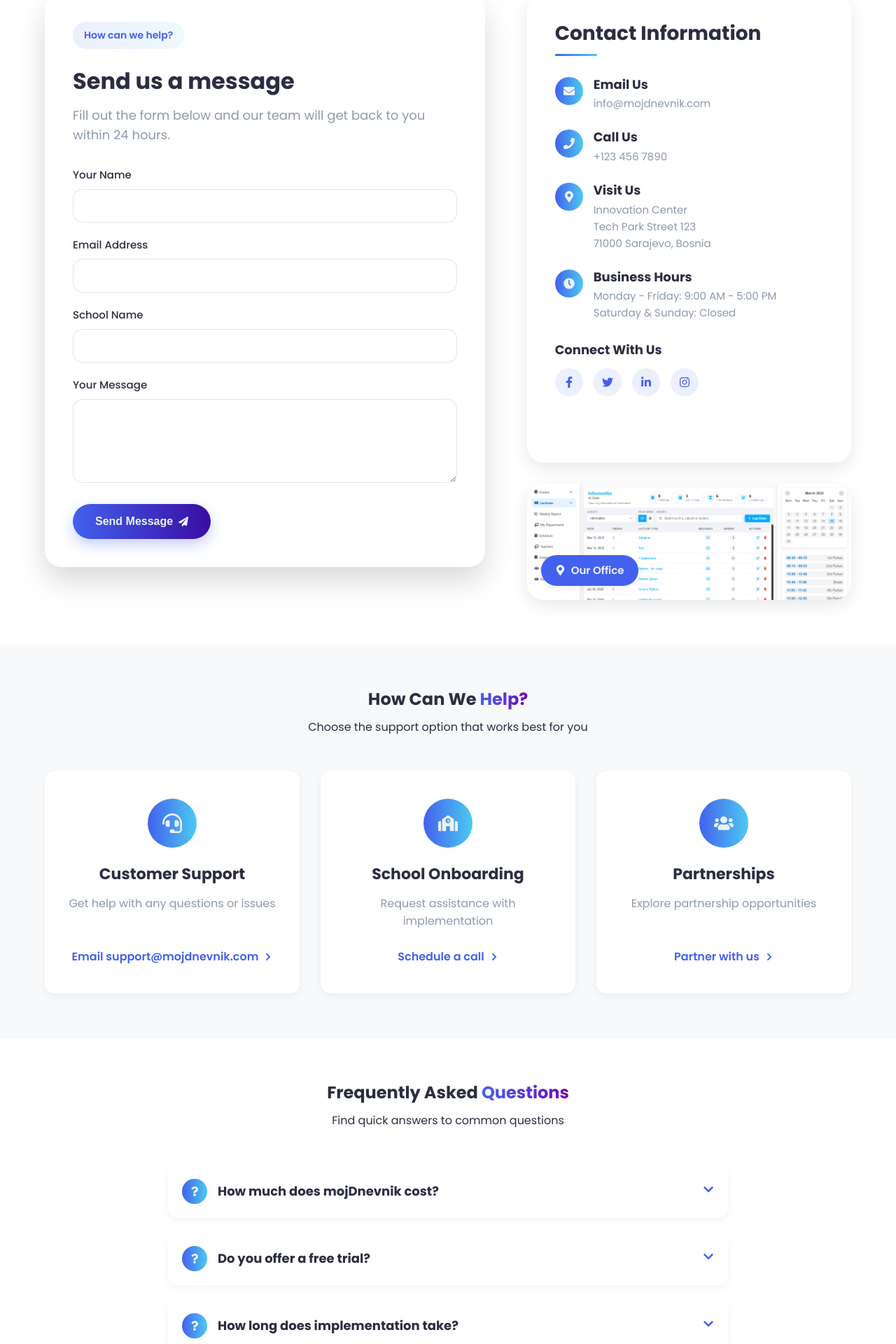
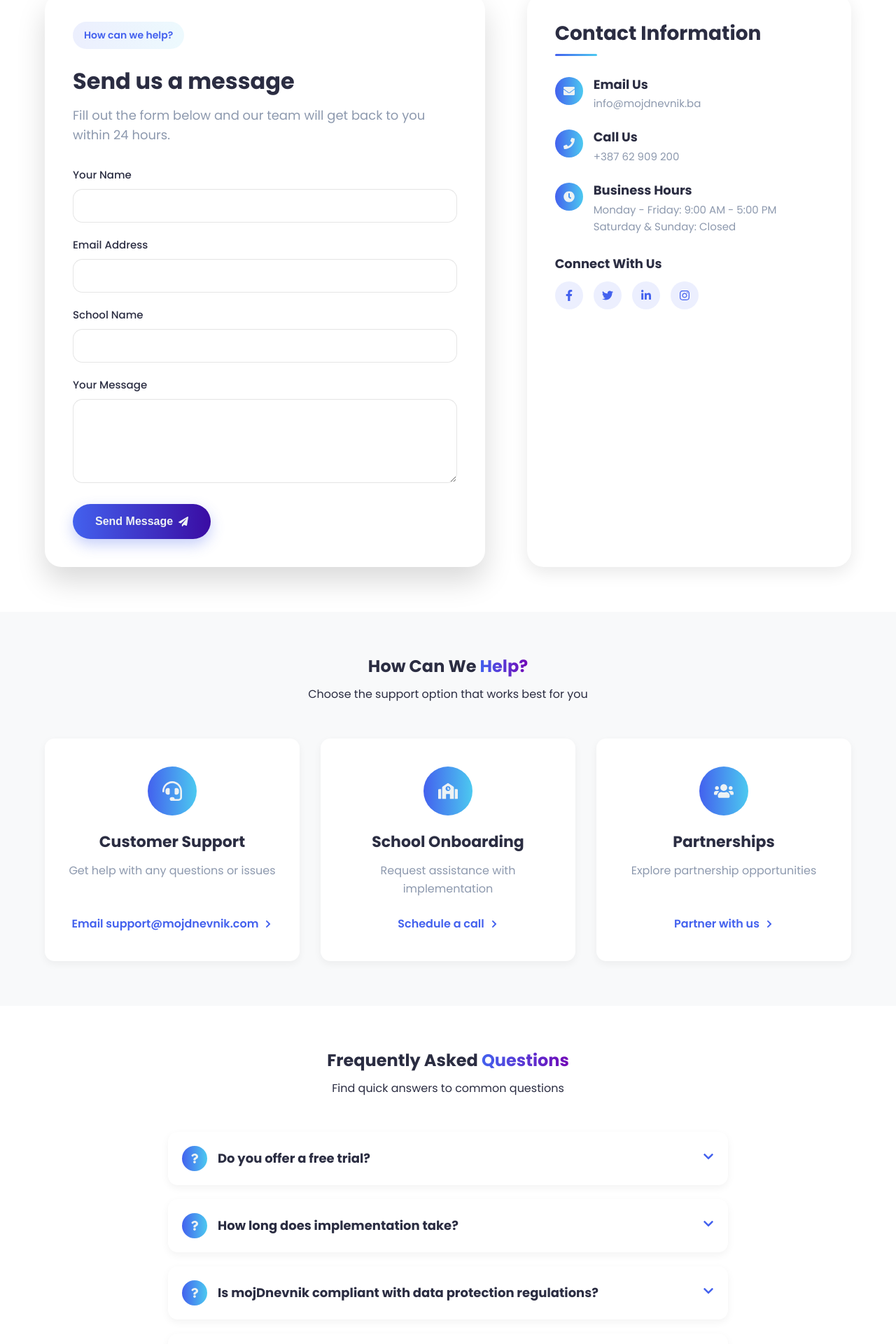
Before and after one commit to emirkugic/mojDnevnik, a React (Create React App) app: page /contact in a window 1280 px wide. Shown: the part 420-2340 px from the top of the page at 70% size. Built offline with nearby package versions, Linux system fonts and the light colour scheme.

Commit message:
configure small stuff

```diff
--- a/public/index.html
+++ b/public/index.html
@@ -24,7 +24,7 @@
       work correctly both with client-side routing and a non-root public URL.
       Learn how to configure a non-root public URL by running `npm run build`.
     -->
-    <title>React App</title>
+    <title>mojDnevnik</title>
   </head>
   <body>
     <noscript>You need to enable JavaScript to run this app.</noscript>
--- a/src/components/layout/Footer/Footer.js
+++ b/src/components/layout/Footer/Footer.js
@@ -123,7 +123,7 @@ const Footer = () => {
 					<div className="md-footer__contact">
 						<h4>Contact Us</h4>
 						<p>info@mojdnevnik.com</p>
-						<p>+123 456 7890</p>
+						<p>+387 62 909 200</p>
 						<div className="md-footer__newsletter">
 							<h4>Stay Updated</h4>
 							<div className="md-footer__form">
--- a/src/components/layout/Navbar/Navbar.js
+++ b/src/components/layout/Navbar/Navbar.js
@@ -42,11 +42,11 @@ const Navbar = () => {
 								Pricing
 							</Link>
 						</li>
-						<li>
+						{/* <li>
 							<Link to="/gallery" onClick={() => setIsMenuOpen(false)}>
 								Gallery
 							</Link>
-						</li>
+						</li> */}
 						{/* <li>
 							<Link to="/blog" onClick={() => setIsMenuOpen(false)}>
 								Blog
--- a/src/pages/Contact/Contact.js
+++ b/src/pages/Contact/Contact.js
@@ -79,11 +79,11 @@ const Contact = () => {
 
 	// FAQs data
 	const faqs = [
-		{
-			question: "How much does mojDnevnik cost?",
-			answer:
-				"We offer flexible pricing plans based on the size of your school and the features you need. Our basic plan starts at $99/month for small schools, with discounts available for annual subscriptions. Contact us for a customized quote tailored to your specific requirements.",
-		},
+		// {
+		// 	question: "How much does mojDnevnik cost?",
+		// 	answer:
+		// 		"We offer flexible pricing plans based on the size of your school and the features you need. Our basic plan starts at $99/month for small schools, with discounts available for annual subscriptions. Contact us for a customized quote tailored to your specific requirements.",
+		// },
 		{
 			question: "Do you offer a free trial?",
 			answer:
@@ -256,7 +256,7 @@ const Contact = () => {
 										</div>
 										<div className="md-contact__info-content">
 											<h3>Email Us</h3>
-											<p>info@mojdnevnik.com</p>
+											<p>info@mojdnevnik.ba</p>
 										</div>
 									</li>
 									<li>
@@ -265,10 +265,10 @@ const Contact = () => {
 										</div>
 										<div className="md-contact__info-content">
 											<h3>Call Us</h3>
-											<p>+123 456 7890</p>
+											<p>+387 62 909 200</p>
 										</div>
 									</li>
-									<li>
+									{/* <li>
 										<div className="md-contact__info-icon">
 											<FaMapMarkerAlt />
 										</div>
@@ -282,7 +282,7 @@ const Contact = () => {
 												71000 Sarajevo, Bosnia
 											</p>
 										</div>
-									</li>
+									</li> */}
 									<li>
 										<div className="md-contact__info-icon">
 											<FaClock />
@@ -337,12 +337,12 @@ const Contact = () => {
 								</div>
 							</div>
 
-							<div className="md-contact__map">
+							{/* <div className="md-contact__map">
 								<img src="/image2.png" alt="Office Location Map" />
 								<div className="md-contact__map-badge">
 									<FaMapMarkerAlt /> Our Office
 								</div>
-							</div>
+							</div> */}
 						</motion.div>
 					</div>
 				</div>
@@ -441,9 +441,9 @@ const Contact = () => {
 						<h2>Ready to transform your school management?</h2>
 						<p>Try mojDnevnik free for 30 days. No credit card required.</p>
 						<div className="md-contact__cta-buttons">
-							<a href="#" className="md-btn md-btn-primary">
+							{/* <a href="#" className="md-btn md-btn-primary">
 								Start Free Trial
-							</a>
+							</a> */}
 							<a href="#" className="md-btn md-btn-secondary">
 								Request Demo
 							</a>
--- a/src/pages/Pricing/Pricing.js
+++ b/src/pages/Pricing/Pricing.js
@@ -64,7 +64,7 @@ const Pricing = () => {
 			icon: <FaGraduationCap />,
 			iconColor: "#4CC9F0",
 			description: "Perfect for small schools just getting started",
-			price: isAnnual ? 3.99 : 4.99,
+			price: isAnnual ? 2.99 : 3.99,
 			period: isAnnual ? "/student/month, billed annually" : "/student/month",
 			savings: isAnnual ? "Save 20% with annual billing" : null,
 			minStudents: "25 student minimum",
@@ -85,7 +85,7 @@ const Pricing = () => {
 			icon: <FaSchool />,
 			iconColor: "#4361EE",
 			description: "Most popular choice for medium-sized schools",
-			price: isAnnual ? 2.99 : 3.99,
+			price: isAnnual ? 1.99 : 2.99,
 			period: isAnnual ? "/student/month, billed annually" : "/student/month",
 			savings: isAnnual ? "Save 25% with annual billing" : null,
 			minStudents: "100 student minimum",
@@ -108,7 +108,7 @@ const Pricing = () => {
 			icon: <FaRegBuilding />,
 			iconColor: "#7209B7",
 			description: "For large educational institutions with complex needs",
-			price: isAnnual ? 1.99 : 2.49,
+			price: isAnnual ? 1.49 : 2.01,
 			period: isAnnual ? "/student/month, billed annually" : "/student/month",
 			savings: isAnnual ? "Volume discounts available" : null,
 			minStudents: "500 student minimum",
@@ -117,7 +117,6 @@ const Pricing = () => {
 				"All Professional features",
 				"Custom integrations",
 				"White-labeling options",
-				"24/7 priority support",
 				"Dedicated account manager",
 				"File storage (100GB)",
 				"Advanced security features",
@@ -374,7 +373,7 @@ const Pricing = () => {
 									<p>{plan.description}</p>
 								</div>
 								<div className="md-pricing__plan-price">
-									<span className="md-pricing__currency">$</span>
+									<span className="md-pricing__currency">€</span>
 									<span className="md-pricing__amount">{plan.price}</span>
 									<span className="md-pricing__period">{plan.period}</span>
 								</div>
```
Also changed, not shown: public/manifest.json.
